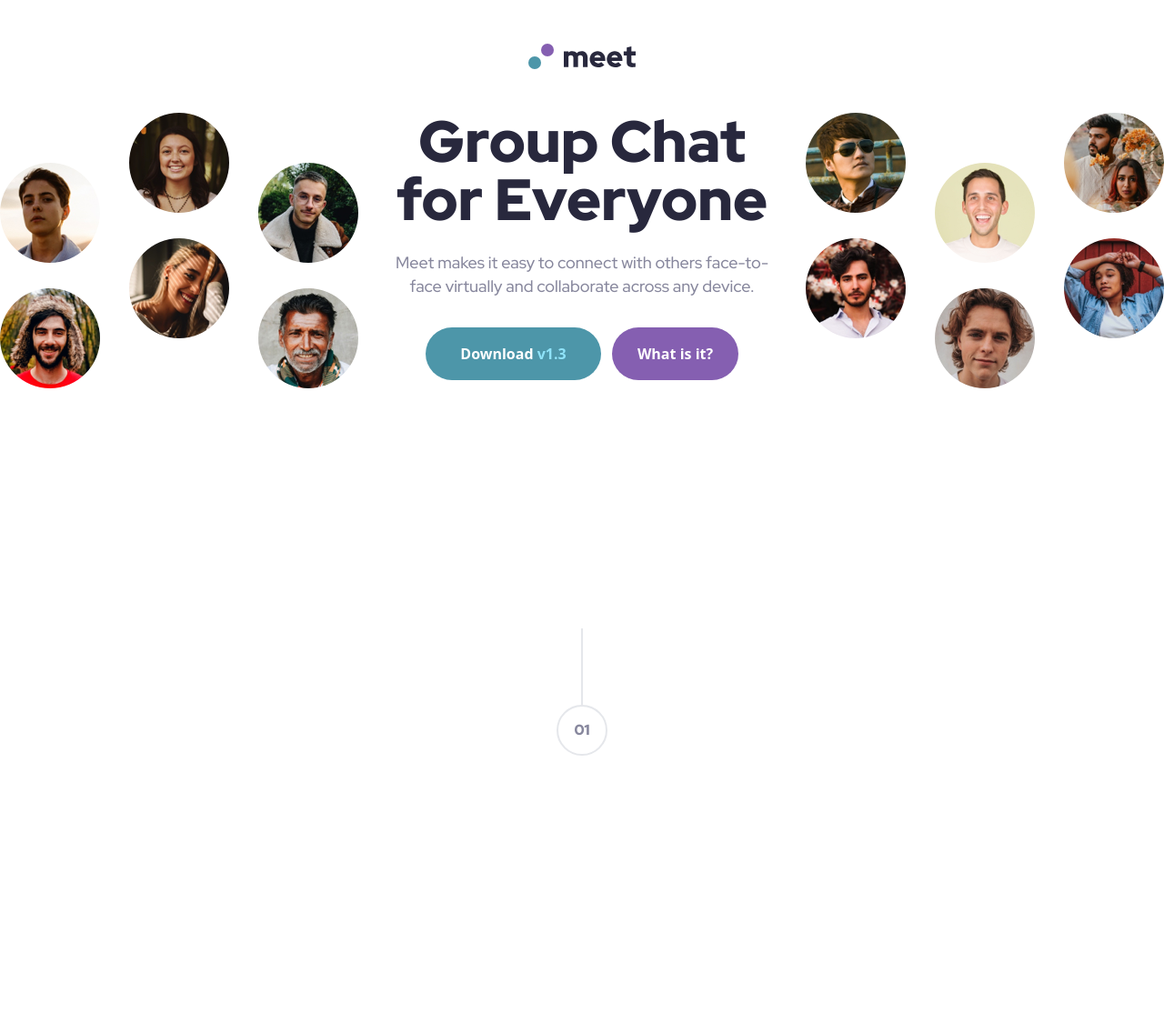
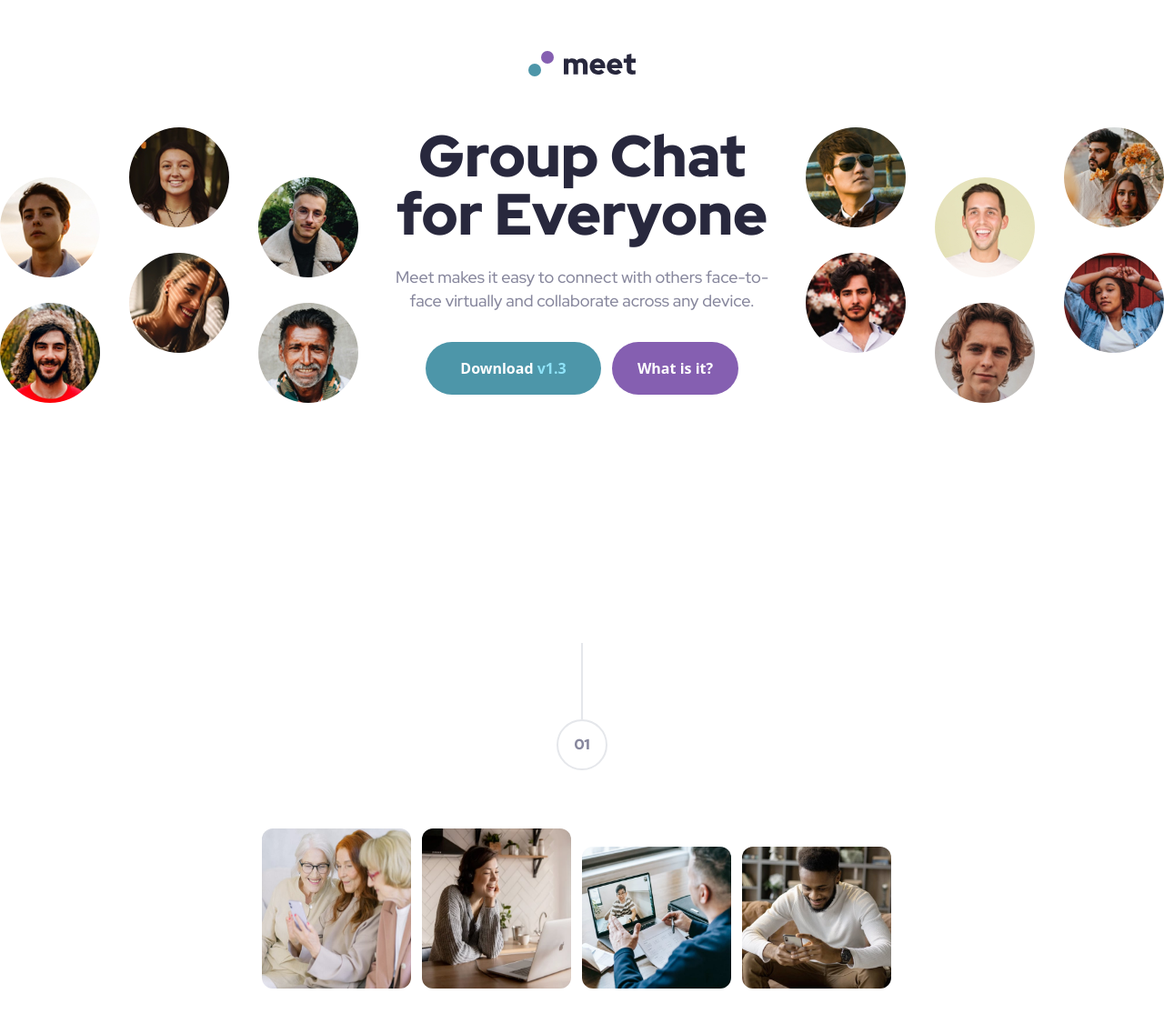
Before and after one commit to jmadrigaladan/frontendmentor.io, a React (Vite) app in the folder meet-landing-page/meet-landing/: page / in a window 1280 px wide. Shown: the top 1126 px of the page at 91% size. Before the commit the page ends 1031 px from the top, so only its background shows below. Built offline with nearby package versions, Linux system fonts and the light colour scheme.

Commit message:
working on about section left off making images responsive

```diff
--- a/meet-landing-page/meet-landing/src/App.jsx
+++ b/meet-landing-page/meet-landing/src/App.jsx
@@ -1,11 +1,16 @@
 import { styles } from "./styles";
-import { logo } from "./assets";
+import {
+  logo,
+  manInMeeting,
+  manTexting,
+  womanVideoCall,
+  womanVideoChatting,
+} from "./assets";
 import Hero from "./components/Hero";
-
 function App() {
   return (
     <div className="w-full ">
-      <div className={`${styles.paddingY} flex justify-center`}>
+      <div className={`sm:py-10 lg:py-14 py-6 flex justify-center`}>
         <img src={logo} alt="" className="w-[119px] h-[28px]" />
       </div>
       <div className="w-full max-w-screen">
@@ -25,8 +30,33 @@ function App() {
                 </span>
               </span>
             </div>
+
+            <div className="flex justify-center">
+              <div className="flex flex-wrap sm:flex-nowrap justify-center w-screen px-4 mt-[64px] sm:max-w-[689px] ">
+                {/* wrapper for the images */}
+                <img
+                  src={womanVideoChatting}
+                  alt=""
+                  className="w-5/12 sm:w-[164px]  rounded-[12px] mr-[12px]"
+                />
+                <img
+                  src={womanVideoCall}
+                  alt=""
+                  className="w-5/12 sm:w-[164px]  rounded-[12px] sm:mr-[12px] "
+                />
+                <img
+                  src={manInMeeting}
+                  className="w-5/12 sm:w-[164px]  rounded-[12px] mr-[12px] mt-[20px]"
+                  alt=""
+                />
+                <img
+                  src={manTexting}
+                  className="w-5/12 sm:w-[164px] rounded-[12px] sm:mr-[12px] mt-[20px]"
+                  alt=""
+                />
+              </div>
+            </div>
           </section>
-          {/* ABOUT SECTION */}
         </div>
       </div>
     </div>
--- a/meet-landing-page/meet-landing/src/assets/index.js
+++ b/meet-landing-page/meet-landing/src/assets/index.js
@@ -5,7 +5,7 @@ import tabletFooter from "./tablet/image-footer.jpg";
 import smallScreenHero from "./tablet/image-hero.png";
 import mobileFooter from "./mobile/image-footer.jpg";
 import manTexting from "./desktop/image-man-texting.jpg";
-import menInMeeting from "./desktop/image-men-in-meeting.jpg";
+import manInMeeting from "./desktop/image-men-in-meeting.jpg";
 import womanVideoCall from "./desktop/image-woman-in-videocall.jpg";
 import womanVideoChatting from "./desktop/image-women-videochatting.jpg";
 import logo from "../assets/logo.svg";
@@ -18,7 +18,7 @@ export {
   smallScreenHero,
   mobileFooter,
   manTexting,
-  menInMeeting,
+  manInMeeting,
   womanVideoCall,
   womanVideoChatting,
   logo,
--- a/meet-landing-page/meet-landing/src/components/Hero.jsx
+++ b/meet-landing-page/meet-landing/src/components/Hero.jsx
@@ -8,15 +8,15 @@ const Hero = () => (
     <img
       src={smallScreenHero}
       alt=""
-      className="w-screen flex flex-1 md:hidden"
+      className="w-screen flex flex-1 lg:hidden max-h-[343px]"
     />
-    <div className="flex flex-col md:flex-row items-center md:justify-between w-full max-w-screen">
+    <div className="flex flex-col lg:flex-row items-center lg:justify-between w-full max-w-screen">
       <img
         src={desktopHeroLeft}
         alt=""
-        className="w-full hidden md:inline max-w-[394px] max-h-[303px]"
+        className="w-[1/3] hidden lg:inline max-w-[394px] max-h-[303px]"
       />
-      <div className="w-[327px] h-[354px] ss:w-[457px] ss:h-[262px] mt-[48px] md:mt-[0px] lg:max-w-[540px] lg:h-[303px] mx-[24px] ">
+      <div className="w-[327px] h-[354px] ss:w-[457px] ss:h-[262px] mt-[48px] lg:mt-[0px] lg:max-w-[540px] lg:h-[303px] mx-[24px] ">
         <h1 className={`${textStyles.heroText} text-center`}>
           Group Chat for Everyone
         </h1>
@@ -50,7 +50,7 @@ const Hero = () => (
       <img
         src={desktopHeroRight}
         alt=""
-        className="w-full hidden md:inline max-w-[394px] max-h-[303px]"
+        className="w-[1/3] hidden lg:inline max-w-[394px] max-h-[303px]"
       />
     </div>
   </section>
--- a/meet-landing-page/meet-landing/src/styles.js
+++ b/meet-landing-page/meet-landing/src/styles.js
@@ -17,7 +17,7 @@ export const styles = {
   flexCenter: "flex justify-center items-center",
   flexStart: "flex justify-center items-start",
   paddingX: "sm:px-12 px-6",
-  paddingY: "sm:py-12 py-6",
+  paddingY: "sm:px-10 py-6",
   padding: "sm:px-12 px-6 sm:py-12 py-4",
 };
 
```
